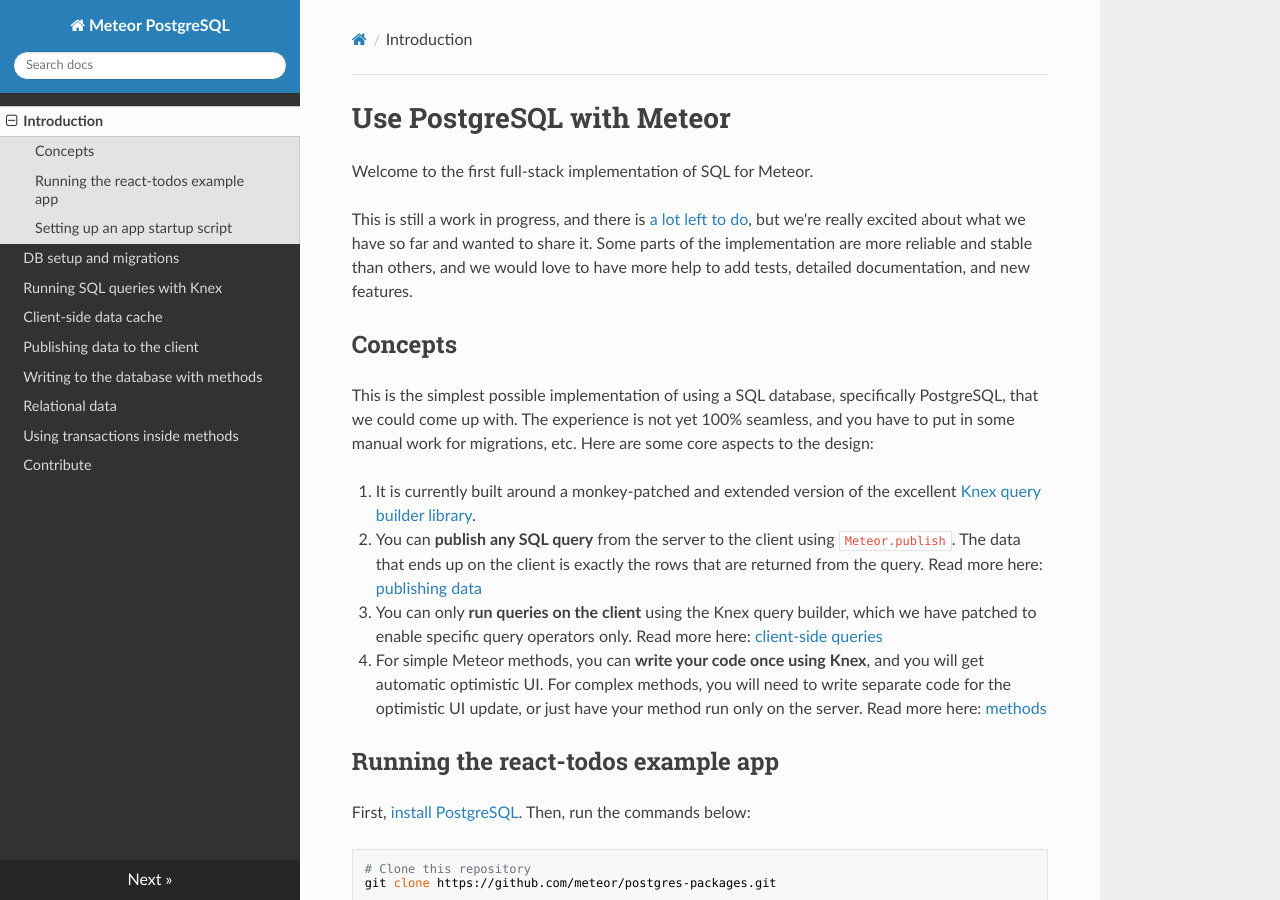
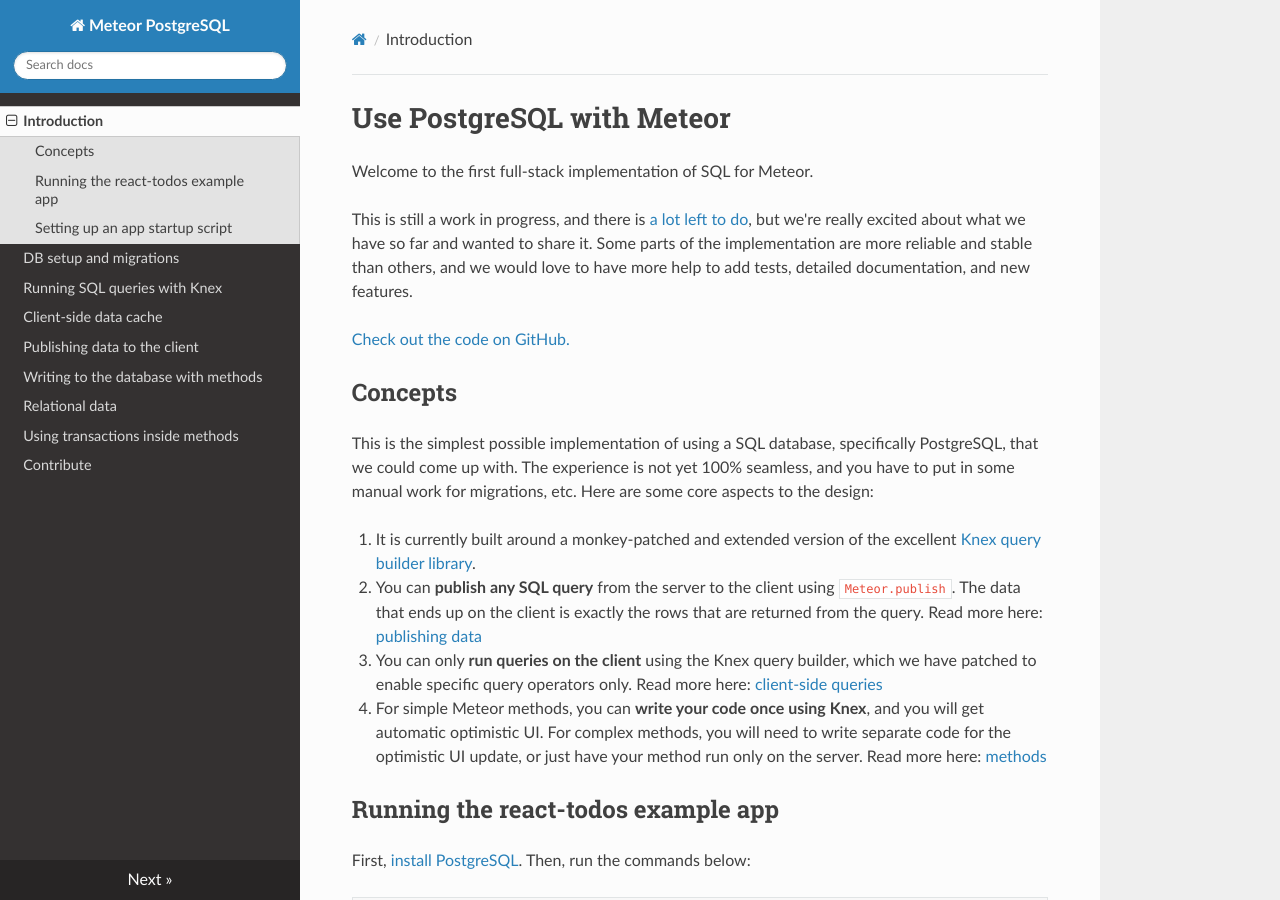
Before and after one commit to meteor/postgres-packages, an MkDocs documentation site: the page built from docs/index.md, in a window 1280 px wide and 900 px high. Built offline with MkDocs 1.6.1, drawn with Linux system fonts in a browser that asks for light colours; nearby versions of some CDN libraries; old or Windows-style settings are respelled for this version of MkDocs.

Commit message:
Added github link

```diff
--- a/docs/index.md
+++ b/docs/index.md
@@ -3,6 +3,8 @@
 Welcome to the first full-stack implementation of SQL for Meteor.
 
 This is still a work in progress, and there is [a lot left to do](contribute.md), but we're really excited about what we have so far and wanted to share it. Some parts of the implementation are more reliable and stable than others, and we would love to have more help to add tests, detailed documentation, and new features.
+
+[Check out the code on GitHub.](https://github.com/meteor/postgres-packages)
 
 ## Concepts
 
```
